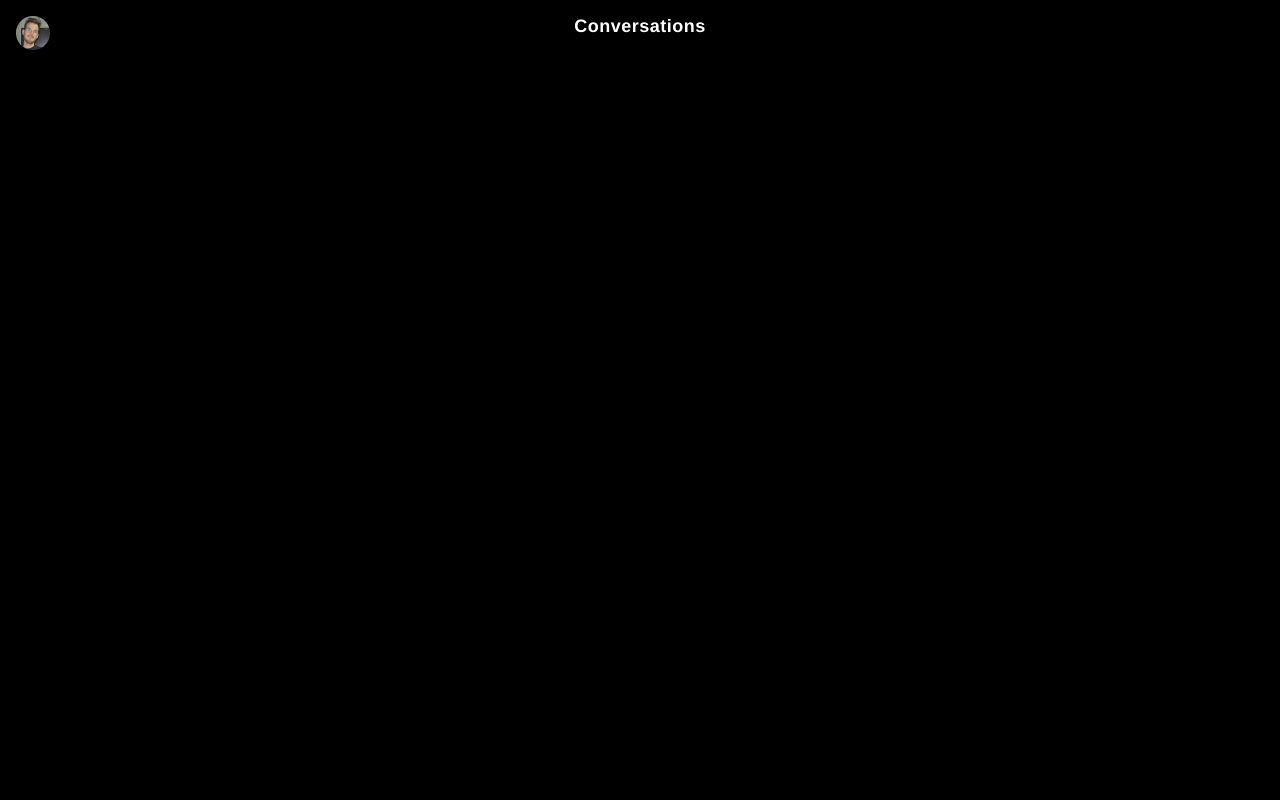
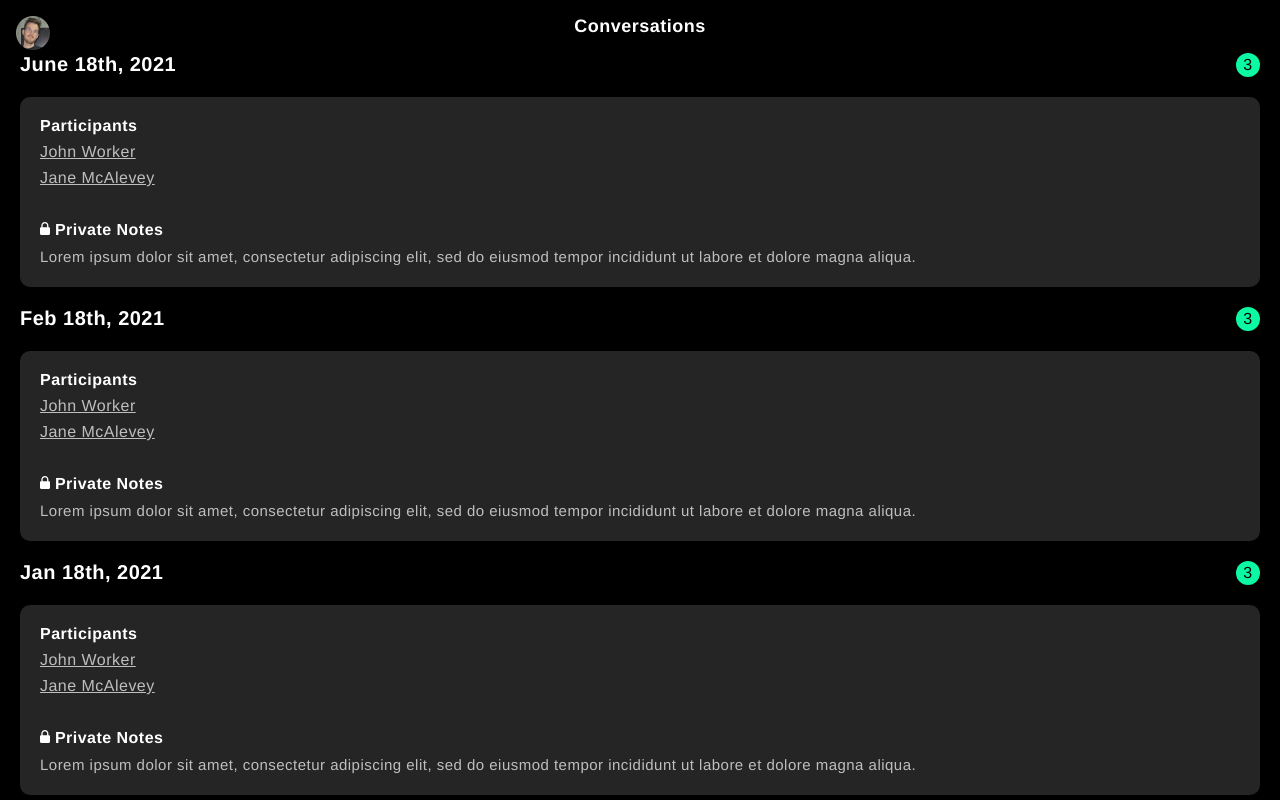
Before and after one commit to techworkersco/nyc_unionhack, a React (Create React App) app in the folder unionhack-app/: page /worker/1/conversations/1 in a window 1280 px wide. Built offline with nearby package versions, Linux system fonts and the light colour scheme; the HTML template or start-up script is replaced by a standard one.

Commit message:
Add components and styles to conversations page

```diff
--- a/unionhack-app/src/Pages/WorkerProfile/Conversations/Conversations.css
+++ b/unionhack-app/src/Pages/WorkerProfile/Conversations/Conversations.css
@@ -0,0 +1,51 @@
+.conversation-header {
+  display: flex;
+  justify-content: space-between;
+  margin: 0 20px 20px;
+}
+
+.conversation-date {
+  font-size: 20px;
+  line-height: 23px;
+  font-weight: bold;
+}
+
+.conversation-score {
+  background: #0BF9A3;
+  color: #000;
+  height: 24px;
+  width: 24px;
+  border-radius: 12px;
+  display: flex;
+  justify-content: center;
+  align-items: center;
+}
+
+.conversation-card {
+  background: #252525;
+  border-radius: 10px;
+  margin: 20px;
+  padding: 20px;
+}
+
+.conversation-card-title {
+  font-weight: bold;
+  font-size: 16px;
+  line-height: 18px;
+  margin-bottom: 8px;
+}
+
+.conversation-notes-text {
+  font-size: 15px;
+  line-height: 20px;
+  opacity: 0.7;
+}
+
+.conversation-participant-list li {
+  margin-bottom: 8px;
+  opacity: 0.7;
+}
+
+.conversation-participant-list {
+  margin-bottom: 34px;
+}
--- a/unionhack-app/src/Pages/WorkerProfile/Conversations/Conversations.tsx
+++ b/unionhack-app/src/Pages/WorkerProfile/Conversations/Conversations.tsx
@@ -8,9 +8,16 @@ type Organizer = {
   name: string;
 }
 
+type Worker = {
+  id: string;
+  name: string;
+};
+
 type Conversation = {
   id: number;
   date: string;
+  score: number;
+  worker: Worker;
   organizer: Organizer;
 };
 
@@ -30,37 +37,82 @@ class WorkerDashboard extends React.Component<Props, State> {
     this.state = {
       conversations: [{
         id: 1,
-        date: "Jan 18th, 2021",
+        date: "June 18th, 2021",
+        score: 3,
         organizer: {
           id: 1,
           name: 'Jane McAlevey'
         },
+        worker: {
+          id: '1',
+          name: 'John Worker'
+        }
       },
       {
         id: 2,
         date: "Feb 18th, 2021",
+        score: 3,
         organizer: {
           id: 1,
           name: 'Jane McAlevey'
         },
+        worker: {
+          id: '1',
+          name: 'John Worker'
+        },
       },
       {
         id: 3,
-        date: "June 18th, 2021",
+        date: "Jan 18th, 2021",
+        score: 3,
         organizer: {
           id: 1,
           name: 'Jane McAlevey'
+        },
+        worker: {
+          id: '1',
+          name: 'John Worker'
         },
       }]
     };
   }
 
   render() {
-
     return (
       <div>
         <Nav title="Conversations" />
-
+        <ul>
+          {this.state.conversations.map(conversation => {
+            const { date, score, organizer, worker } = conversation;
+            return (
+              <li key={conversation.id}>
+                <div className="conversation-header">
+                  <div className="conversation-date">{date}</div>
+                  <div className="conversation-score">{score}</div>
+                </div>
+                <div className="conversation-card">
+                  <div>
+                    <div className="conversation-card-title">Participants</div>
+                    <ul className="conversation-participant-list">
+                      <li>
+                        <Link to={`/worker/${worker.id}`} className="conversation-participant">{worker.name}</Link>
+                      </li>
+                      <li>
+                        <a href="" className="conversation-participant">{organizer.name}</a>
+                      </li>
+                    </ul>
+                  </div>
+                  <div className="conversation-notes">
+                    <div className="conversation-card-title"><img src="/lock.svg" className="lock-icon" alt=""/> Private Notes</div>
+                    <div className="conversation-notes-text">
+                      Lorem ipsum dolor sit amet, consectetur adipiscing elit, sed do eiusmod tempor incididunt ut labore et dolore magna aliqua.
+                    </div>
+                  </div>
+                </div>
+              </li>
+            );
+          })}
+        </ul>
       </div>
     );
   }
```
Also changed, not shown: unionhack-app/public/lock.svg (added).
